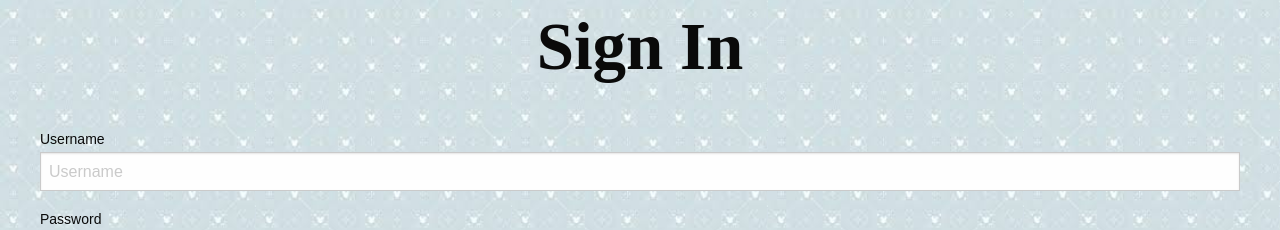
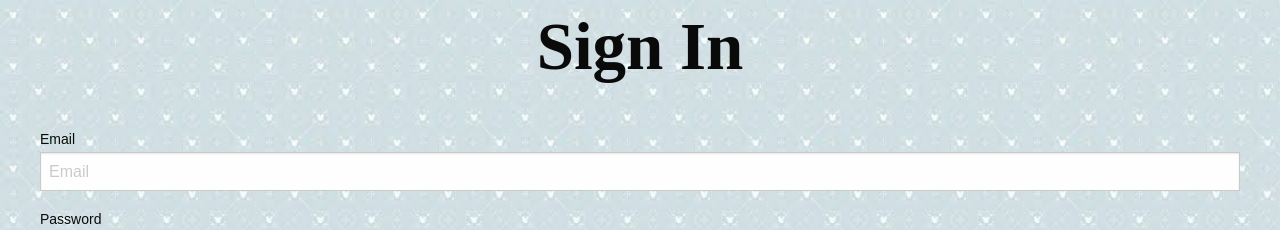
Before and after one commit to FisherE20/MyPregnancyJournal, a React (Create React App) app in the folder client/: page / in a window 1280 px wide. Shown: the top 230 px of the page. Built offline with nearby package versions, Linux system fonts and the light colour scheme; a web font is replaced by a local one.

Commit message:
updated signIn with email instead of username

```diff
--- a/client/src/pages/SignIn.js
+++ b/client/src/pages/SignIn.js
@@ -6,12 +6,12 @@
 
 
 function SignIn() {
-  const [signinusername, setUsername] = useState();
+  const [signinEmail, setEmail] = useState();
   const [signinpassword, setPassword] = useState();
 
   const handleSubmit = e => {
     e.preventDefault();
-    console.log("username is " + signinusername);
+    console.log("username is " + signinEmail);
     console.log("password is " + signinpassword);
   };
 
@@ -20,7 +20,7 @@
     axios.post(
      "/api/signin",
      {
-        email: signinusername,
+        email: signinEmail,
         password: signinpassword,
 
       }
@@ -58,8 +58,8 @@
           <div className="grid-container">
             <div className="">
             <div className="medium-6 cell">
-            <label>Username
-            <input className="form-control" type="text" placeholder="Username" name="username" onChange={(e) => setUsername(e.target.value)} />
+            <label>Email
+            <input className="form-control" type="text" placeholder="Email" name="email" onChange={(e) => setEmail(e.target.value)} />
             </label>
           </div>
             <div className="medium-6 cell">
```
